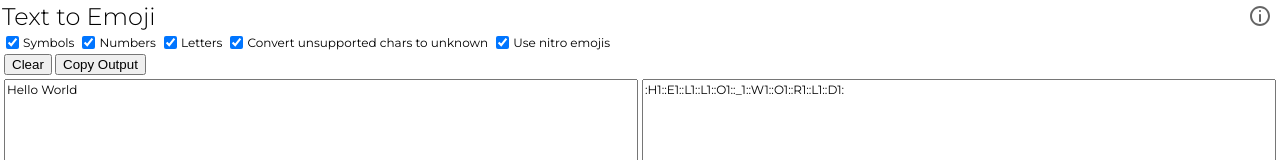
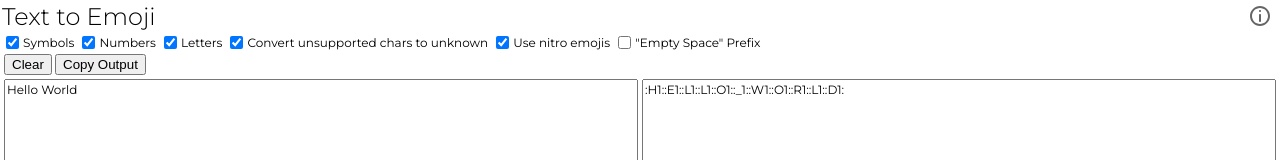
Before and after one commit to ghostdevv/discord-emoji-text, a Svelte app: page / in a window 1280 px wide. Shown: the top 160 px of the page. Built offline with nearby package versions, Linux system fonts and the light colour scheme.

Commit message:
feat: added a empty space prefix option

```diff
--- a/src/App.svelte
+++ b/src/App.svelte
@@ -7,6 +7,7 @@
 		nitroEmoji: true,
 		numbers: true,
 		unknown: true,
+		prefixSpace: false,
 
 		showInfo: false
 	};
@@ -24,7 +25,7 @@
 
 	function convertToEmojiString(string, opt) {
 		globalQuoteCounter = 0;
-		return [...string].map(x => x == '\n' ? '\n' : x.toEmoji(opt) + (opt.nitroEmoji ? '' : ' ')).join('').trim();
+		return (opt.prefixSpace ? '­' : '') + [...string].map(x => x == '\n' ? '\n' : x.toEmoji(opt) + (opt.nitroEmoji ? '' : ' ')).join('').trim();
 	};
 
 	function copyOutput() {
@@ -147,6 +148,10 @@
 			<input type="checkbox" id="nitro" bind:checked={opt.nitroEmoji} />
 			<label for="nitro">Use nitro emojis</label>
 		</div>
+		<div>
+			<input type="checkbox" id="prefix" bind:checked={opt.prefixSpace} />
+			<label for="prefix">"Empty Space" Prefix</label>
+		</div>
 	</div>
 	<div class="buttons">
 		<button on:click={() => data.input = ''}>Clear</button>
```
